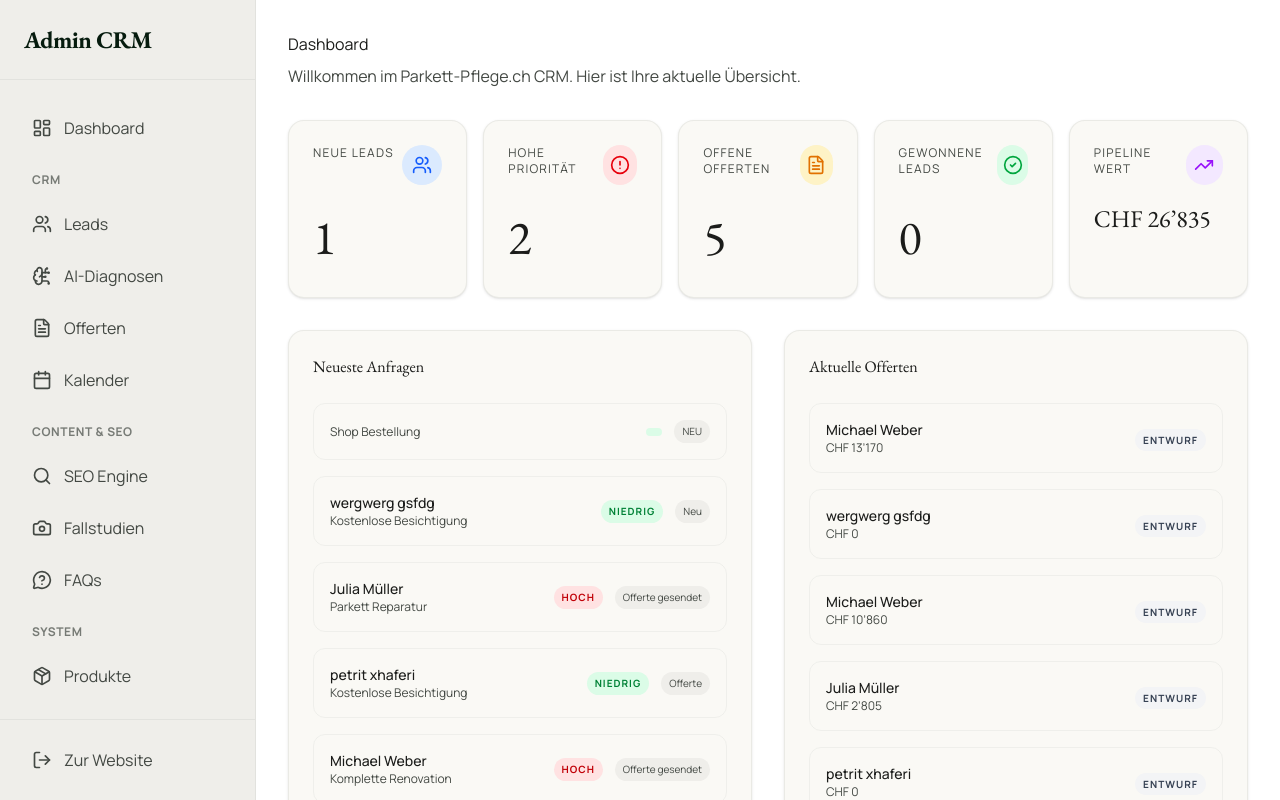
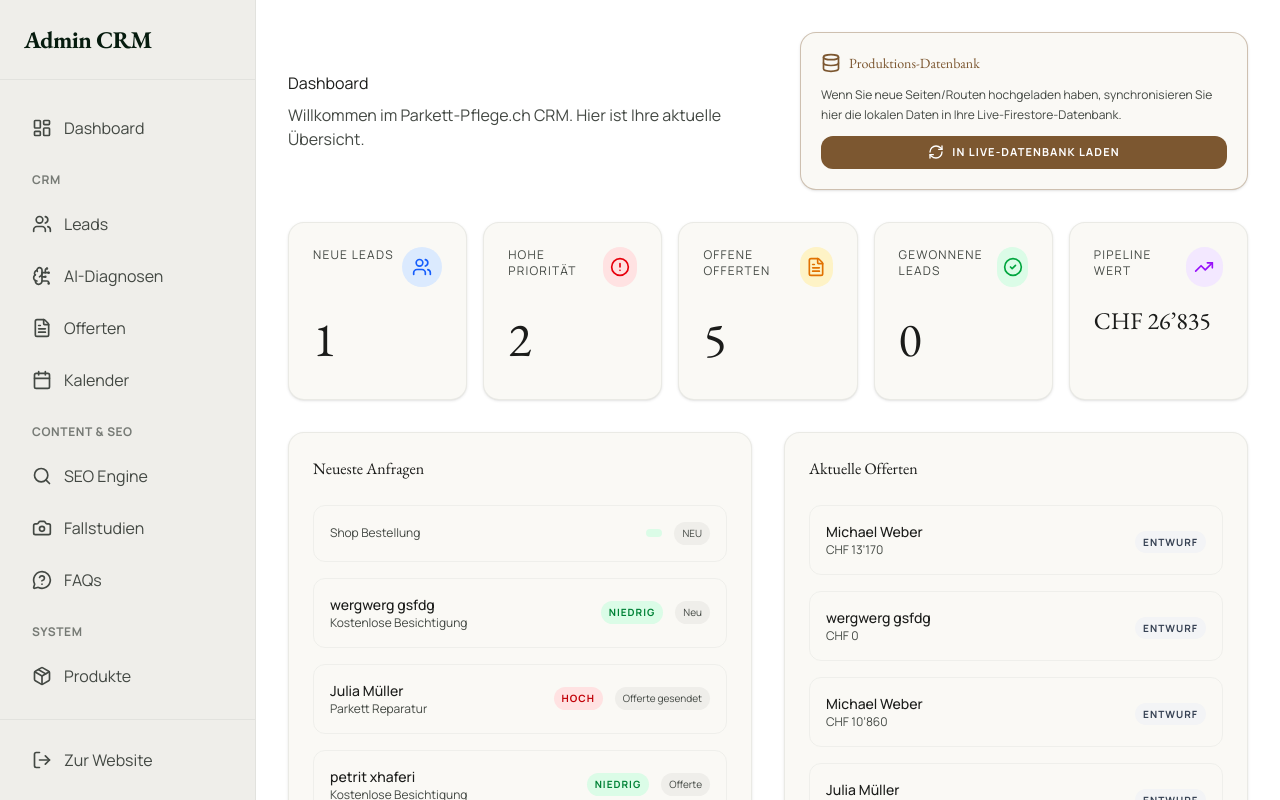
Before and after one commit to petritxh/parkettpflege-ch, a Next.js app: page /admin in a window 1280 px wide. Built offline with nearby package versions, Linux system fonts and the light colour scheme.

Commit message:
add firestore sync api and dashboard component

```diff
--- a/app/admin/page.tsx
+++ b/app/admin/page.tsx
@@ -2,12 +2,16 @@
 
 import { useState, useEffect } from 'react';
 import { Lead, Offer } from '@/lib/types/crm';
-import { Users, FileText, AlertCircle, CheckCircle2, TrendingUp, Loader2 } from 'lucide-react';
+import { Users, FileText, AlertCircle, CheckCircle2, TrendingUp, Loader2, Database, RefreshCw } from 'lucide-react';
 
 export default function AdminDashboard() {
   const [leads, setLeads] = useState<Lead[]>([]);
   const [offers, setOffers] = useState<Offer[]>([]);
   const [loading, setLoading] = useState(true);
+
+  // Sync state
+  const [syncing, setSyncing] = useState(false);
+  const [syncStatus, setSyncStatus] = useState<string | null>(null);
 
   useEffect(() => {
     async function loadData() {
@@ -28,6 +32,26 @@ export default function AdminDashboard() {
     loadData();
   }, []);
 
+  const handleSyncToFirestore = async () => {
+    setSyncing(true);
+    setSyncStatus(null);
+    try {
+      const res = await fetch('/api/admin/seo/sync', {
+        method: 'POST',
+      });
+      const data = await res.json();
+      if (res.ok && data.success) {
+        setSyncStatus('Erfolgreich! Alle neuen Services, Problemfälle und Standorte wurden in Ihre Firestore-Datenbank geladen.');
+      } else {
+        setSyncStatus(`Fehler: ${data.error || 'Fehler beim Abgleich'}`);
+      }
+    } catch (e) {
+      setSyncStatus('Verbindungsfehler zur API.');
+    } finally {
+      setSyncing(false);
+    }
+  };
+
   if (loading) {
     return (
       <div className="h-full flex items-center justify-center">
@@ -45,10 +69,46 @@ export default function AdminDashboard() {
 
   return (
     <div className="space-y-8 animate-in fade-in slide-in-from-bottom-4 duration-500">
-      <div>
-        <h1 className="font-display-sm text-display-sm mb-2">Dashboard</h1>
-        <p className="text-on-surface-variant font-body-md">Willkommen im Parkett-Pflege.ch CRM. Hier ist Ihre aktuelle Übersicht.</p>
+      <div className="flex flex-col md:flex-row justify-between items-start md:items-center gap-4">
+        <div>
+          <h1 className="font-display-sm text-display-sm mb-2">Dashboard</h1>
+          <p className="text-on-surface-variant font-body-md">Willkommen im Parkett-Pflege.ch CRM. Hier ist Ihre aktuelle Übersicht.</p>
+        </div>
+
+        {/* Database Sync Panel */}
+        <div className="bg-surface-bright border border-secondary/35 p-5 rounded-2xl max-w-md w-full shadow-sm flex flex-col gap-3">
+          <div className="flex items-center gap-2 text-secondary font-headline-sm text-sm">
+            <Database className="w-5 h-5" />
+            <span>Produktions-Datenbank</span>
+          </div>
+          <p className="text-xs text-on-surface-variant leading-relaxed">
+            Wenn Sie neue Seiten/Routen hochgeladen haben, synchronisieren Sie hier die lokalen Daten in Ihre Live-Firestore-Datenbank.
+          </p>
+          <button
+            onClick={handleSyncToFirestore}
+            disabled={syncing}
+            className="w-full inline-flex justify-center items-center gap-2 bg-secondary text-white py-2 px-3 rounded-xl font-label-md text-[11px] uppercase tracking-widest font-bold hover:bg-secondary/95 active:scale-95 transition-all disabled:opacity-50"
+          >
+            {syncing ? (
+              <>
+                <Loader2 className="w-4 h-4 animate-spin" />
+                <span>Synchronisiere...</span>
+              </>
+            ) : (
+              <>
+                <RefreshCw className="w-4 h-4" />
+                <span>In Live-Datenbank laden</span>
+              </>
+            )}
+          </button>
+          {syncStatus && (
+            <p className={`text-xs font-semibold mt-1 p-2 rounded-lg ${syncStatus.startsWith('Fehler') ? 'bg-red-50 text-red-700 border border-red-150' : 'bg-green-50 text-green-700 border border-green-150'}`}>
+              {syncStatus}
+            </p>
+          )}
+        </div>
       </div>
+
 
       {/* KPI Cards */}
       <div className="grid grid-cols-1 sm:grid-cols-2 lg:grid-cols-4 xl:grid-cols-5 gap-4">
--- /dev/null
+++ b/app/api/admin/seo/sync/route.ts
@@ -0,0 +1,53 @@
+import { NextResponse } from 'next/server';
+import { saveCMSData, getFAQs, saveFAQ, getCases, saveCase } from '@/lib/data-service';
+import fs from 'fs/promises';
+import path from 'path';
+
+export async function POST(req: Request) {
+  try {
+    const dataDir = path.join(process.cwd(), 'data');
+
+    // 1. Services
+    const servicesPath = path.join(dataDir, 'services.json');
+    const servicesData = JSON.parse(await fs.readFile(servicesPath, 'utf-8'));
+    await saveCMSData('services', servicesData);
+    console.log('Synced services to Firestore');
+
+    // 2. Problems
+    const problemsPath = path.join(dataDir, 'problems.json');
+    const problemsData = JSON.parse(await fs.readFile(problemsPath, 'utf-8'));
+    await saveCMSData('problems', problemsData);
+    console.log('Synced problems to Firestore');
+
+    // 3. Locations
+    const locationsPath = path.join(dataDir, 'locations.json');
+    const locationsData = JSON.parse(await fs.readFile(locationsPath, 'utf-8'));
+    await saveCMSData('locations', locationsData);
+    console.log('Synced locations to Firestore');
+
+    // 4. FAQs
+    const faqsPath = path.join(dataDir, 'faqs.json');
+    const faqsData = JSON.parse(await fs.readFile(faqsPath, 'utf-8'));
+    // Overwrite the whole FAQs collection in Firestore
+    for (const faq of faqsData) {
+      await saveFAQ(faq);
+    }
+    console.log('Synced FAQs to Firestore');
+
+    // 5. Cases
+    const casesPath = path.join(dataDir, 'cases.json');
+    const casesData = JSON.parse(await fs.readFile(casesPath, 'utf-8'));
+    for (const caseItem of casesData) {
+      await saveCase(caseItem);
+    }
+    console.log('Synced cases to Firestore');
+
+    return NextResponse.json({
+      success: true,
+      message: 'Erfolgreich alle lokalen JSON-Daten in die Firestore-Datenbank importiert!'
+    });
+  } catch (error: any) {
+    console.error('Firestore Sync Error:', error);
+    return NextResponse.json({ error: error.message || 'Synchronisationsfehler' }, { status: 500 });
+  }
+}
```
